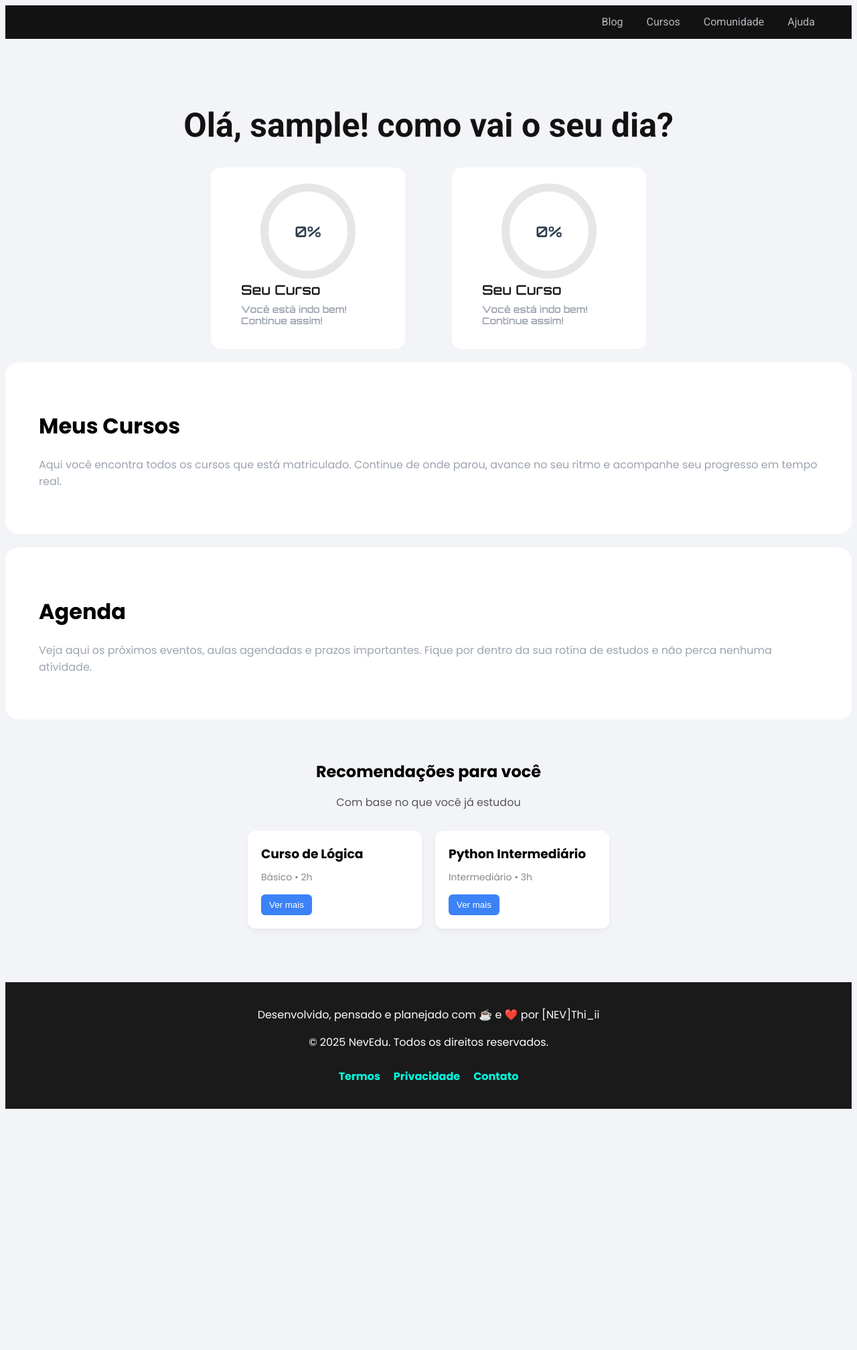
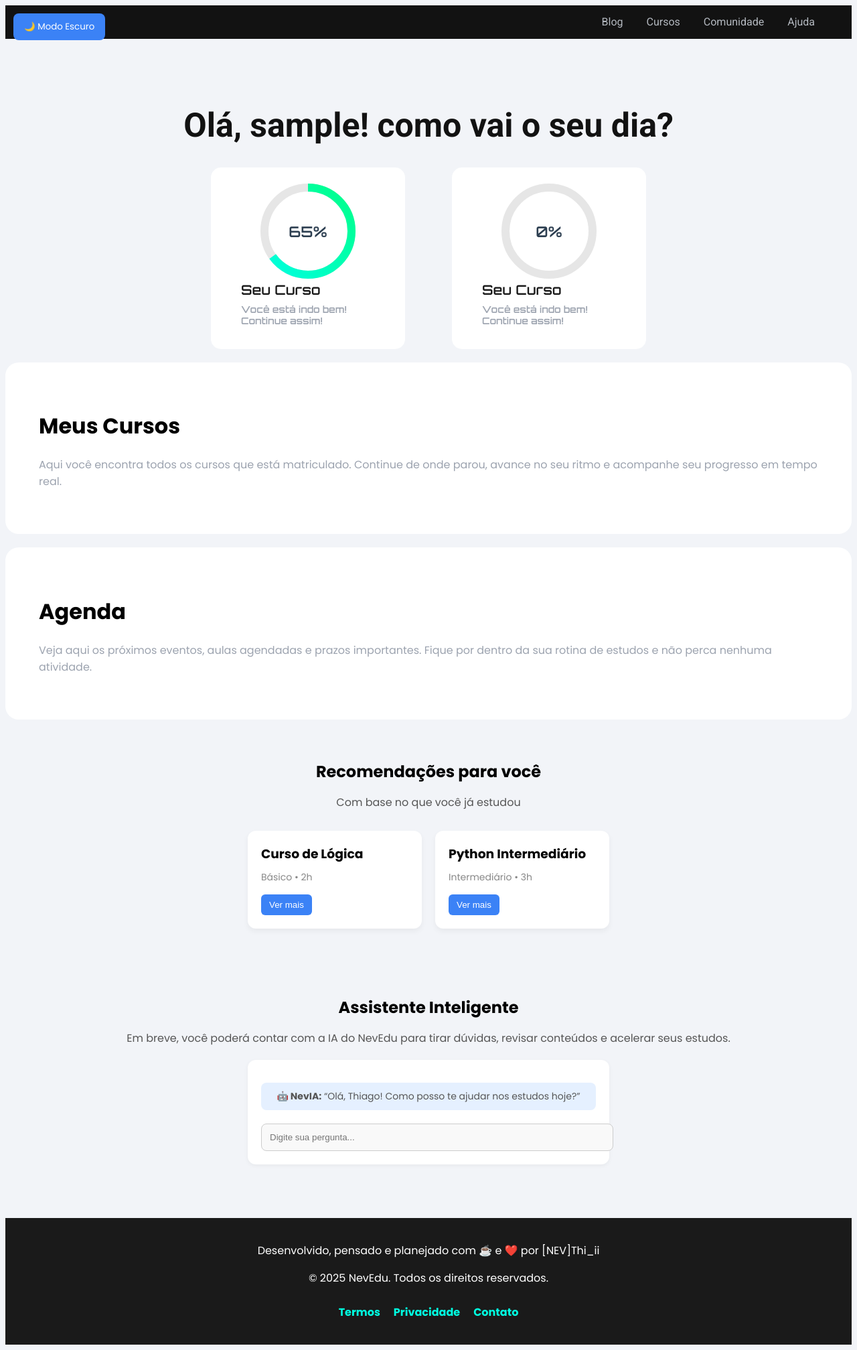
Before and after one commit to Thiago0010/NevEdu, a Flask app: page /dashboard in a window 1280 px wide. Shown: the whole page at 67% size. Before the commit the page ends 1655 px from the top, so only its background shows below. Run offline with Flask 3, Linux system fonts and the light colour scheme; a user stored in the database is signed in.

Commit message:
Modo claro/escuro pronto.

```diff
--- a/static/css/dashboard.css
+++ b/static/css/dashboard.css
@@ -1,6 +1,11 @@
 body{
 background-color:#F2F4F8
 }
+body.dark-mode {
+  background-color: #121212;
+  color: #F2F4F8;
+}
+
 .menu-neversing li{
 list-style: none;
 }
@@ -209,3 +214,151 @@ margin-top: 100px;
 .meus-cursos p{
  color: 	#9CA3AF;
 }
+.ia-placeholder {
+  background-color: #F2F4F8;
+  padding: 40px 20px;
+  text-align: center;
+  font-family: 'Poppins', sans-serif;
+}
+
+.ia-placeholder h2 {
+  font-size: 24px;
+  margin-bottom: 8px;
+}
+
+.ia-placeholder p {
+  color: #555;
+  margin-bottom: 20px;
+}
+
+.ia-preview {
+  max-width: 500px;
+  margin: 0 auto;
+  background-color: #fff;
+  padding: 20px;
+  border-radius: 12px;
+  box-shadow: 0 2px 6px rgba(0,0,0,0.05);
+}
+
+.ia-msg {
+  background: #E5F0FF;
+  padding: 10px 16px;
+  border-radius: 8px;
+  margin-bottom: 15px;
+  font-size: 14px;
+  color: #333;
+}
+
+.ia-preview input {
+  width: 100%;
+  padding: 12px;
+  border: 1px solid #ccc;
+  border-radius: 8px;
+  color: #aaa;
+  background-color: #f9f9f9;
+}
+body.dark-mode .menu-neversing {
+  background-color: #000;
+}
+
+body.dark-mode .menu-neversing li a {
+  color: #d1d5db;
+}
+
+body.dark-mode .menu-neversing li a:hover {
+  color: #ffffff;
+}
+
+body.dark-mode .nome-ini {
+  color: #ffffff;
+}
+
+body.dark-mode .progresso {
+  background-color: #1e1e1e;
+  color: #f5f5f5;
+}
+
+body.dark-mode .progress-text {
+  color: #f5f5f5;
+}
+
+body.dark-mode .info-texto h2 {
+  color: #ffffff;
+}
+
+body.dark-mode .info-texto p {
+  color: #ccc;
+}
+
+body.dark-mode .progresso-container {
+  background-color: #121212;
+}
+
+body.dark-mode .meus-cursos {
+  background-color: #1e1e1e;
+}
+
+body.dark-mode .meus-cursos h1 {
+  color: #ffffff;
+}
+
+body.dark-mode .meus-cursos p {
+  color: #cccccc;
+}
+
+body.dark-mode .recomendacoes {
+  background-color: #1a1a1a;
+  color: #f2f2f2;
+}
+
+body.dark-mode .recomendacoes p {
+  color: #aaa;
+}
+
+body.dark-mode .card {
+  background-color: #222;
+  color: #f5f5f5;
+}
+
+body.dark-mode .card span {
+  color: #aaa;
+}
+
+body.dark-mode .ia-placeholder {
+  background-color: #1a1a1a;
+  color: #f2f2f2;
+}
+
+body.dark-mode .ia-msg {
+  background: #2c3e50;
+  color: #f5f5f5;
+}
+
+body.dark-mode .ia-preview {
+  background-color: #2a2a2a;
+}
+
+body.dark-mode .ia-preview input {
+  background-color: #333;
+  border-color: #444;
+  color: #ccc;
+}
+
+.modo-btn {
+  position: fixed;
+  top: 20px;
+  left: 20px;
+  padding: 10px 16px;
+  background-color: #3B82F6;
+  color: white;
+  border: none;
+  border-radius: 8px;
+  cursor: pointer;
+  z-index: 999;
+  font-family: 'Poppins', sans-serif;
+  transition: background 0.3s ease;
+}
+
+.modo-btn:hover {
+  background-color: #2563EB;
+}
--- a/templates/dashboard.html
+++ b/templates/dashboard.html
@@ -21,6 +21,8 @@
         <li><a href="ajuda.html">Ajuda</a></li>
     </ul>
  </div>
+ <button id="modo-toggle" class="modo-btn">🌙 Modo Escuro</button>
+
    <h1 class="nome-ini" id="nome-iniid">Olá, {{nome}}! como vai o seu dia?</h1>
    <div class="progresso-container">
    <div class="progresso">
@@ -103,20 +105,59 @@
   </div>
 </section>
 
+   <section class="ia-placeholder">
+  <h2>Assistente Inteligente</h2>
+  <p>Em breve, você poderá contar com a IA do NevEdu para tirar dúvidas, revisar conteúdos e acelerar seus estudos.</p>
+  <div class="ia-preview">
+    <p class="ia-msg"><strong>🤖 NevIA:</strong> “Olá, Thiago! Como posso te ajudar nos estudos hoje?”</p>
+    <input type="text" placeholder="Digite sua pergunta..." disabled>
+  </div>
+</section>
+
 
 
       <footer class="footer">
         <div class="footer-content">
         <p>Desenvolvido, pensado e planejado com ☕ e ❤️ por [NEV]Thi_ii</p>  <p>&copy; 2025 NevEdu. Todos os direitos reservados.</p>
           <ul class="footer-links">
-            <li><a href="#">Termos</a></li>
+            <li><a href="../templates/termos.html">Termos</a></li>
             <li><a href="#">Privacidade</a></li>
             <li><a href="https://wa.me/5561998889542">Contato</a></li>
           </ul>
         </div>
       </footer>
 
+<script>
+    const percent = 65; // muda esse valor pra o score real
+  const circle = document.querySelector('.progress-ring__circle');
+  const text = document.getElementById('score-text');
 
-      <script src="../javascript/dashboard.js"></script>
+  const radius = 65;
+  const circumference = 2 * Math.PI * radius;
+
+  circle.style.strokeDasharray = `${circumference}`;
+  const offset = circumference - (percent / 100) * circumference;
+  circle.style.strokeDashoffset = offset;
+
+  text.textContent = `${percent}%`;
+
+
+  const botao = document.getElementById('modo-toggle');
+  const body = document.body;
+
+  // Ativar se tiver salvo no localStorage
+  if (localStorage.getItem('modo') === 'escuro') {
+    body.classList.add('dark-mode');
+    botao.textContent = '☀️ Modo Claro';
+  }
+
+  botao.addEventListener('click', () => {
+    body.classList.toggle('dark-mode');
+    const modoAtual = body.classList.contains('dark-mode') ? 'escuro' : 'claro';
+    localStorage.setItem('modo', modoAtual);
+    botao.textContent = modoAtual === 'escuro' ? '☀️ Modo Claro' : '🌙 Modo Escuro';
+  });
+</script>
+
 </body>
 </html>
```
Also changed, not shown: javascript/dashboard2.js (deleted, +0 -12 lines), templates/termos.html (added, +28 -0 lines).
